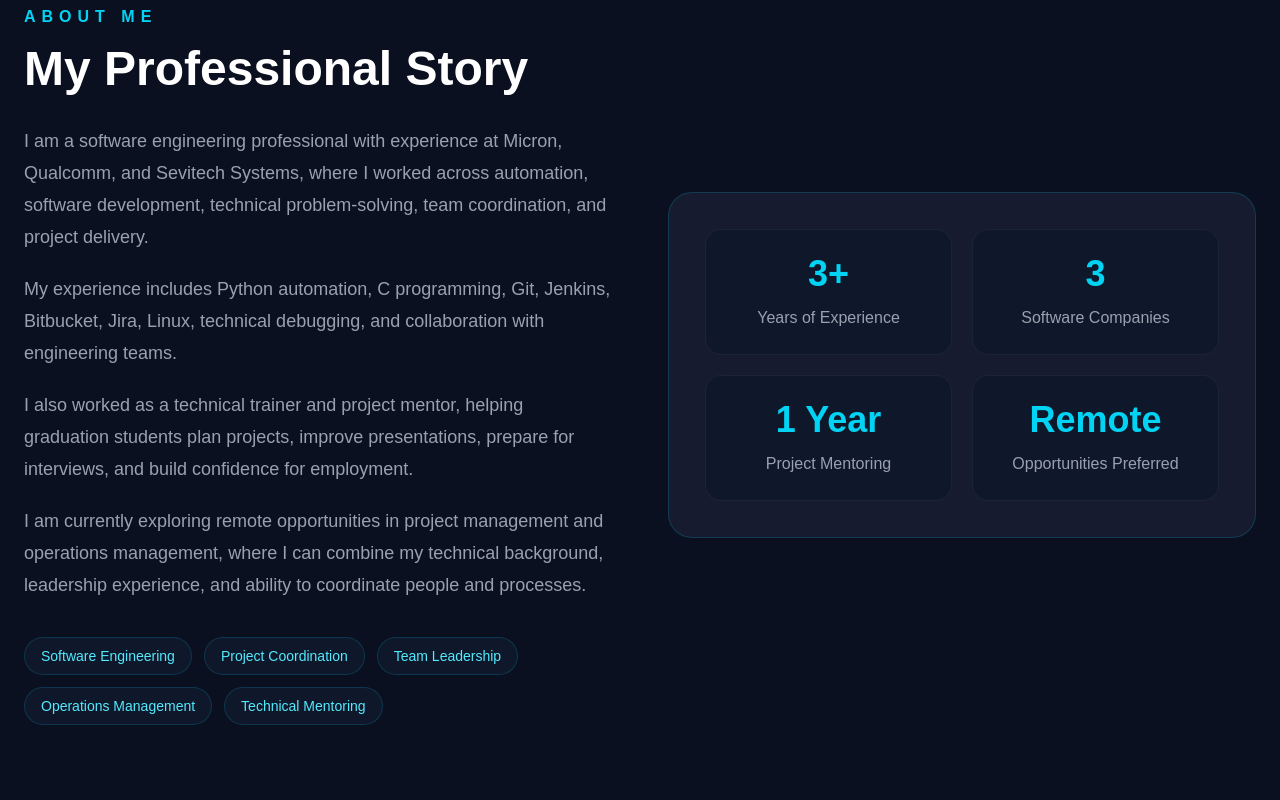
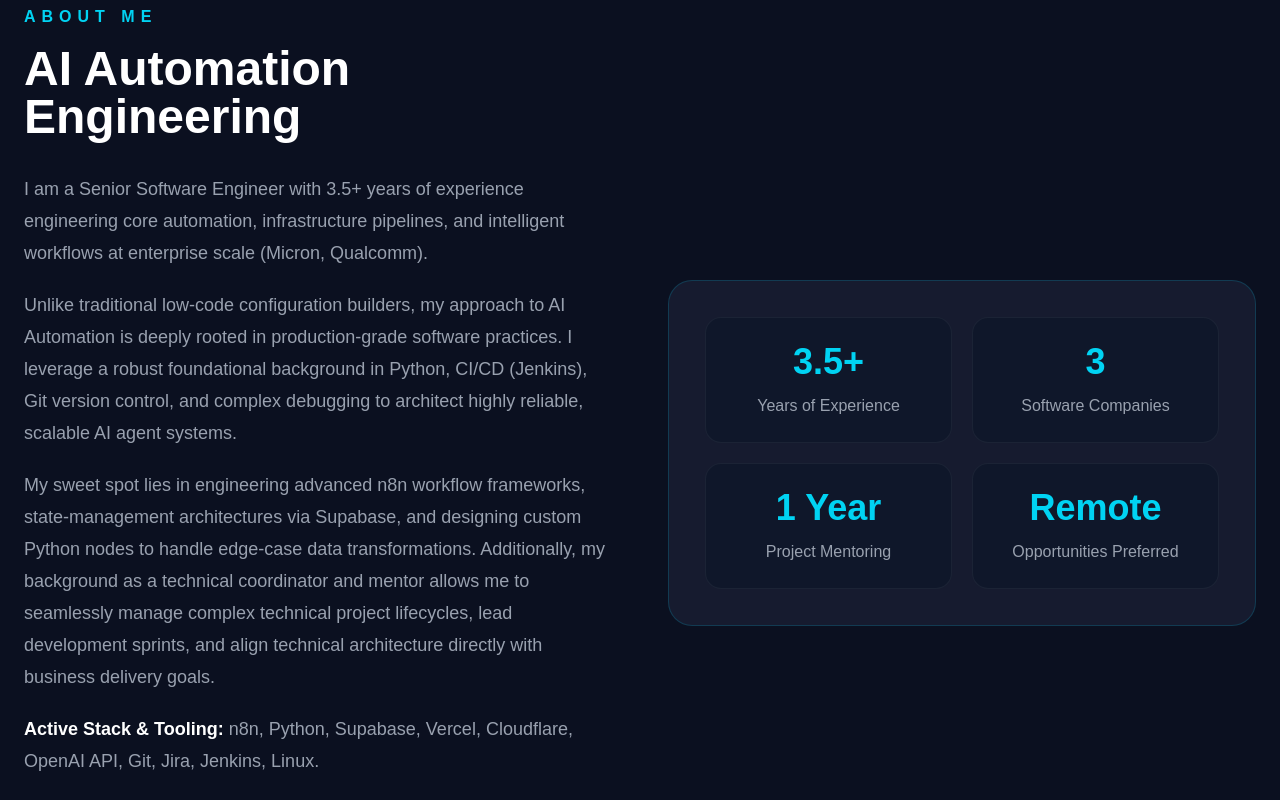
Before and after one commit to JAREENA-SK/aurora-ai-portfolio, a Next.js app in the folder aurora-ai/: page / in a window 1280 px wide. Shown: the part 1080-1880 px from the top of the page. Built offline with nearby package versions, Linux system fonts and the light colour scheme.

Commit message:
rewrite About section for AI automation positioning

```diff
--- a/aurora-ai/components/sections/About.tsx
+++ b/aurora-ai/components/sections/About.tsx
@@ -4,7 +4,7 @@ import { motion } from "framer-motion";
 
 const highlights = [
   {
-    value: "3+",
+    value: "3.5+",
     label: "Years of Experience",
   },
   {
@@ -41,44 +41,32 @@ export default function About() {
           </p>
 
           <h2 className="mt-4 text-4xl font-bold sm:text-5xl">
-            My Professional Story
+            AI Automation Engineering
           </h2>
 
           <div className="mt-8 space-y-5 text-base leading-8 text-gray-400 sm:text-lg">
             <p>
-              I am a software engineering professional with experience at
-              Micron, Qualcomm, and Sevitech Systems, where I worked across
-              automation, software development, technical problem-solving, team
-              coordination, and project delivery.
+              I am a Senior Software Engineer with 3.5+ years of experience engineering core automation, infrastructure pipelines, and intelligent workflows at enterprise scale (Micron, Qualcomm).
             </p>
-
             <p>
-              My experience includes Python automation, C programming, Git,
-              Jenkins, Bitbucket, Jira, Linux, technical debugging, and
-              collaboration with engineering teams.
+              Unlike traditional low-code configuration builders, my approach to AI Automation is deeply rooted in production-grade software practices. I leverage a robust foundational background in Python, CI/CD (Jenkins), Git version control, and complex debugging to architect highly reliable, scalable AI agent systems.
             </p>
-
             <p>
-              I also worked as a technical trainer and project mentor, helping
-              graduation students plan projects, improve presentations, prepare
-              for interviews, and build confidence for employment.
+              My sweet spot lies in engineering advanced n8n workflow frameworks, state-management architectures via Supabase, and designing custom Python nodes to handle edge-case data transformations. Additionally, my background as a technical coordinator and mentor allows me to seamlessly manage complex technical project lifecycles, lead development sprints, and align technical architecture directly with business delivery goals.
             </p>
-
             <p>
-              I am currently exploring remote opportunities in project
-              management and operations management, where I can combine my
-              technical background, leadership experience, and ability to
-              coordinate people and processes.
+              <span className="font-semibold text-white">Active Stack &amp; Tooling:</span> n8n, Python, Supabase, Vercel, Cloudflare, OpenAI API, Git, Jira, Jenkins, Linux.
             </p>
           </div>
 
           <div className="mt-9 flex flex-wrap gap-3">
             {[
-              "Software Engineering",
-              "Project Coordination",
-              "Team Leadership",
-              "Operations Management",
-              "Technical Mentoring",
+              "AI Automation",
+              "n8n Orchestration",
+              "Python",
+              "Supabase",
+              "Agentic AI",
+              "Technical Leadership",
             ].map((item) => (
               <span
                 key={item}
```
